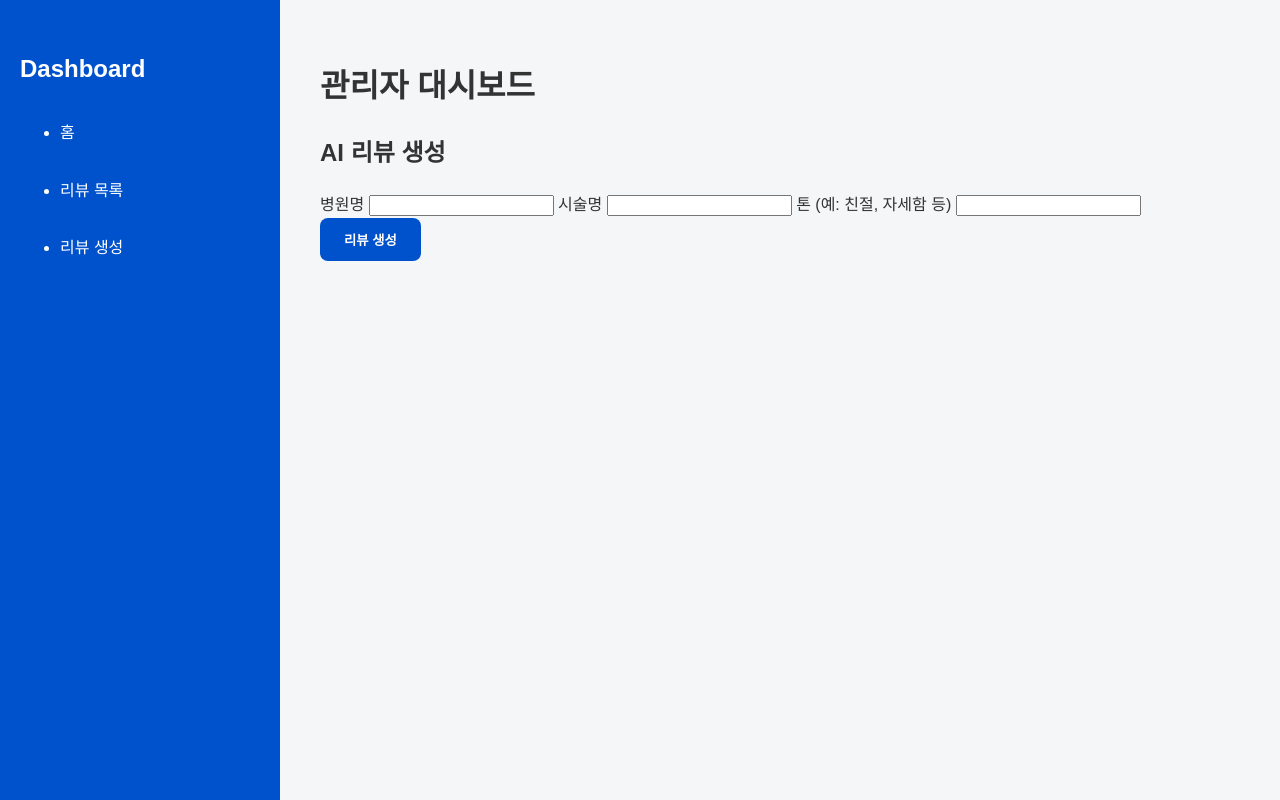
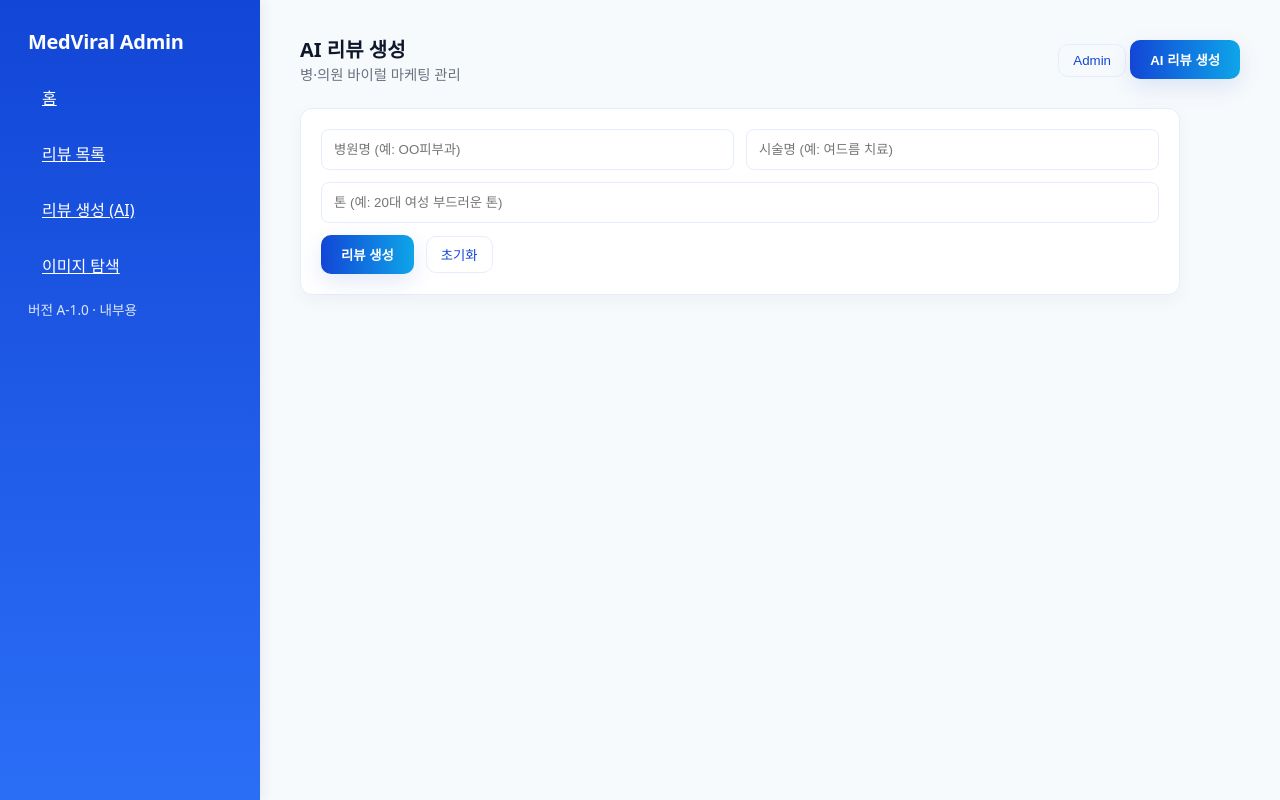
Before and after one commit to Lee-jjun/marketing_llm, a Django app: page /generate/ in a window 1280 px wide. Run offline with Django 5.2, Linux system fonts and the light colour scheme.

Commit message:
디자인 수정

```diff
--- a/apps/dashboard/static/dashboard/css/styles.css
+++ b/apps/dashboard/static/dashboard/css/styles.css
@@ -1,138 +1,83 @@
-/* ------------------------------
-   Global Style
------------------------------- */
-body {
-    font-family: 'Pretendard', sans-serif;
-    background: #f4f6f8;
-    color: #333;
-    line-height: 1.6;
-    margin: 0;
+/* styles.css — Premium Medical Agency theme */
+
+/* ---- Branding colors ---- */
+:root{
+  --bg: #f7fafc;
+  --surface: #ffffff;
+  --muted: #6b7280;
+  --text: #0f172a;
+  --brand: #1246d6;       /* deep royal blue */
+  --brand-2: #2b6ef6;     /* lighter */
+  --accent: #0ea5e9;
+  --soft: #eef2ff;
+  --border: #e6eefb;
 }
 
-a { text-decoration: none; color: inherit; }
-
-/* ------------------------------
-   Layout
------------------------------- */
-.layout {
-    display: flex;
-    min-height: 100vh;
+/* ---- Base ---- */
+*{box-sizing:border-box}
+html,body{height:100%}
+body{
+  font-family: 'Pretendard', system-ui, -apple-system, "Segoe UI", Roboto, "Helvetica Neue", Arial;
+  background: var(--bg);
+  color: var(--text);
+  margin:0;
+  -webkit-font-smoothing:antialiased;
 }
 
-.sidebar {
-    width: 240px;
-    background: #0052cc;
-    color: white;
-    padding: 30px 20px;
-    box-shadow: 2px 0 10px rgba(0,0,0,0.1);
+/* ---- Layout ---- */
+.layout{display:flex;min-height:100vh}
+.sidebar{
+  width:260px;
+  padding:28px;
+  background:linear-gradient(180deg,var(--brand),var(--brand-2));
+  color:#fff;
+  box-shadow: 2px 0 12px rgba(12,34,80,0.08);
 }
+.sidebar .logo{font-weight:700;font-size:1.25rem;margin-bottom:18px;letter-spacing:-0.3px}
+.sidebar nav a{
+  display:flex;align-items:center;padding:12px 14px;border-radius:10px;color:#fff;margin-bottom:8px;
+  transition:background .18s, transform .12s;
+}
+.sidebar nav a:hover{background:rgba(255,255,255,0.06);transform:translateX(4px)}
+.sidebar .small{font-size:0.85rem;color:rgba(255,255,255,0.85);margin-top:10px}
 
-.sidebar h2 {
-    font-size: 1.5rem;
-    margin-bottom: 20px;
+/* ---- Content ---- */
+.content{flex:1;padding:34px 40px}
+.header{display:flex;justify-content:space-between;align-items:center;margin-bottom:24px}
+.h-title{font-size:1.25rem;font-weight:700}
+.h-sub{color:var(--muted);font-size:0.9rem}
+
+/* ---- Cards ---- */
+.stats-grid{display:grid;grid-template-columns:repeat(auto-fit,minmax(220px,1fr));gap:18px;margin-bottom:22px}
+.card{background:var(--surface);padding:20px;border-radius:12px;border:1px solid var(--border);box-shadow:0 6px 18px rgba(13,38,86,0.04)}
+.kpi-value{font-size:1.45rem;font-weight:700;color:var(--brand)}
+.kpi-label{color:var(--muted);font-size:0.95rem;margin-top:6px}
+
+/* ---- Table ---- */
+.default-table{width:100%;border-collapse:collapse;background:var(--surface);border-radius:10px;overflow:hidden;border:1px solid var(--border)}
+.default-table th, .default-table td{padding:14px 16px;text-align:left;border-bottom:1px solid #f1f6fb}
+.default-table th{background:var(--soft);font-weight:700;color:var(--text)}
+.row-muted{color:var(--muted);font-size:0.95rem}
+
+/* ---- Buttons ---- */
+.btn-primary{
+  display:inline-block;padding:10px 20px;border-radius:10px;
+  background:linear-gradient(90deg,var(--brand),var(--accent));
+  color:white;font-weight:700;border:none;cursor:pointer;box-shadow:0 8px 22px rgba(37,70,200,0.12);
 }
+.btn-ghost{padding:8px 14px;border-radius:10px;border:1px solid var(--border);background:transparent;color:var(--brand)}
 
-.sidebar a {
-    display: block;
-    padding: 12px 0;
-    margin-bottom: 8px;
-    border-radius: 8px;
-    transition: background 0.2s;
+/* ---- Result / Detail ---- */
+.result-box{background:var(--surface);padding:20px;border-radius:12px;border:1px solid var(--border);box-shadow:0 6px 16px rgba(10,24,64,0.03)}
+
+/* ---- Small UI ---- */
+.meta {color:var(--muted);font-size:0.9rem}
+.tag {display:inline-block;background:#eef6ff;color:var(--brand);padding:6px 10px;border-radius:999px;font-weight:600;margin-right:8px}
+
+/* ---- Responsive ---- */
+@media (max-width:900px){
+  .layout{flex-direction:column}
+  .sidebar{width:100%;padding:18px}
+  .content{padding:18px}
+  .stats-grid{grid-template-columns:1fr}
 }
-
-.sidebar a:hover {
-    background: rgba(255,255,255,0.1);
-}
-
-.content {
-    flex: 1;
-    padding: 40px;
-    background: #f4f6f8;
-}
-
-/* ------------------------------
-   Cards & Stats
------------------------------- */
-.stats-grid {
-    display: grid;
-    grid-template-columns: repeat(auto-fit, minmax(250px, 1fr));
-    gap: 20px;
-    margin-bottom: 30px;
-}
-
-.card {
-    background: white;
-    padding: 25px;
-    border-radius: 12px;
-    box-shadow: 0 4px 12px rgba(0,0,0,0.08);
-    transition: transform 0.2s, box-shadow 0.2s;
-}
-
-.card:hover {
-    transform: translateY(-5px);
-    box-shadow: 0 8px 20px rgba(0,0,0,0.12);
-}
-
-/* ------------------------------
-   Tables
------------------------------- */
-.default-table {
-    width: 100%;
-    background: white;
-    border-collapse: collapse;
-    margin-top: 20px;
-    border-radius: 12px;
-    overflow: hidden;
-    box-shadow: 0 2px 8px rgba(0,0,0,0.08);
-}
-
-.default-table th, .default-table td {
-    padding: 14px 16px;
-    border-bottom: 1px solid #eee;
-    text-align: left;
-}
-
-.default-table th {
-    background: #f0f4f8;
-    color: #555;
-    font-weight: 600;
-}
-
-/* ------------------------------
-   Buttons
------------------------------- */
-.btn-primary {
-    padding: 12px 24px;
-    background: #0052cc;
-    color: white;
-    border: none;
-    border-radius: 8px;
-    cursor: pointer;
-    font-weight: 600;
-    transition: background 0.2s;
-}
-
-.btn-primary:hover {
-    background: #003d99;
-}
-
-/* ------------------------------
-   Result Boxes
------------------------------- */
-.result-box {
-    margin-top: 20px;
-    background: white;
-    padding: 25px;
-    border-radius: 12px;
-    box-shadow: 0 4px 12px rgba(0,0,0,0.08);
-}
-
-/* ------------------------------
-   Responsive
------------------------------- */
-@media (max-width: 768px) {
-    .layout { flex-direction: column; }
-    .sidebar { width: 100%; height: auto; padding: 20px; }
-    .content { padding: 20px; }
-    .stats-grid { grid-template-columns: 1fr; }
-}
--- a/apps/dashboard/templates/dashboard/base.html
+++ b/apps/dashboard/templates/dashboard/base.html
@@ -2,18 +2,36 @@
 <!DOCTYPE html>
 <html lang="ko">
 <head>
-<meta charset="UTF-8">
-<meta name="viewport" content="width=device-width, initial-scale=1.0">
-<title>{% block title %}Dashboard{% endblock %}</title>
+  <meta charset="utf-8"/>
+  <meta name="viewport" content="width=device-width,initial-scale=1"/>
+  <title>{% block title %}대시보드 · 마케팅LLM{% endblock %}</title>
   <link rel="stylesheet" href="{% static 'dashboard/css/styles.css' %}">
 </head>
 <body>
   <div class="layout">
-    {% include 'dashboard/components/sidebar.html' %}
-
+    <aside class="sidebar">
+      <div class="logo">MedViral Admin</div>
+      <nav>
+        <a href="{% url 'dashboard:index' %}">홈</a>
+        <a href="{% url 'dashboard:reviews_list' %}">리뷰 목록</a>
+        <a href="{% url 'dashboard:generate_review' %}">리뷰 생성 (AI)</a>
+        <a href="{% url 'dashboard:image_browser' %}">이미지 탐색</a>
+      </nav>
+      <div class="small">버전 A-1.0 · 내부용</div>
+    </aside>
 
     <main class="content">
-    {% include 'dashboard/components/header.html' %}
+      <header class="header">
+        <div>
+          <div class="h-title">{% block header_title %}대시보드{% endblock %}</div>
+          <div class="h-sub">{% block header_sub %}병·의원 바이럴 마케팅 관리{% endblock %}</div>
+        </div>
+        <div>
+          <button class="btn-ghost" onclick="location.href='/admin/'">Admin</button>
+          <button class="btn-primary" onclick="location.href='{% url 'dashboard:generate_review' %}'">AI 리뷰 생성</button>
+        </div>
+      </header>
+
       <section>
         {% block content %}{% endblock %}
       </section>
--- a/apps/dashboard/templates/dashboard/components/header.html
+++ b/apps/dashboard/templates/dashboard/components/header.html
@@ -1,3 +1,3 @@
 <header class="header">
-    <h1>관리자 대시보드</h1>
+    <h1>대시보드</h1>
 </header>
--- a/apps/dashboard/templates/dashboard/review_generate.html
+++ b/apps/dashboard/templates/dashboard/review_generate.html
@@ -1,22 +1,61 @@
 {% extends 'dashboard/base.html' %}
-{% block title %}리뷰 생성{% endblock %}
+{% block title %}AI 리뷰 생성{% endblock %}
+{% block header_title %}AI 리뷰 생성{% endblock %}
 {% block content %}
-<h2>AI 리뷰 생성</h2>
-<form id="reviewForm" method="post">
+<div class="card" style="max-width:880px">
+  <form id="reviewForm" method="post">
     {% csrf_token %}
-    <label>병원명</label>
-    <input type="text" name="hospital" required>
+    <div style="display:flex;gap:12px;margin-bottom:12px;">
+      <input name="hospital" placeholder="병원명 (예: OO피부과)" style="flex:1;padding:12px;border-radius:8px;border:1px solid var(--border)" required>
+      <input name="service" placeholder="시술명 (예: 여드름 치료)" style="flex:1;padding:12px;border-radius:8px;border:1px solid var(--border)" required>
+    </div>
+    <div style="margin-bottom:12px;">
+      <input name="tone" placeholder="톤 (예: 20대 여성 부드러운 톤)" style="width:100%;padding:12px;border-radius:8px;border:1px solid var(--border)">
+    </div>
 
-    <label>시술명</label>
-    <input type="text" name="service" required>
+    <div style="display:flex;gap:12px;align-items:center;">
+      <button class="btn-primary" type="submit">리뷰 생성</button>
+      <button type="button" class="btn-ghost" id="clearBtn">초기화</button>
+    </div>
+  </form>
 
-    <label>톤 (예: 친절, 자세함 등)</label>
-    <input type="text" name="tone" required>
+  <div id="resultBox" class="result-box" style="display:none;margin-top:18px"></div>
+</div>
 
-    <button type="submit" class="btn-primary">리뷰 생성</button>
-</form>
-
-<div id="resultBox" class="result-box" style="display:none;"></div>
-
-<script src="/static/dashboard/js/dashboard.js"></script>
+<script>
+function getCookie(name) {
+  let cookieValue = null;
+  if (document.cookie && document.cookie !== '') {
+      const cookies = document.cookie.split(';');
+      for (let i = 0; i < cookies.length; i++) {
+          const cookie = cookies[i].trim();
+          if (cookie.substring(0, name.length + 1) === (name + '=')) {
+              cookieValue = decodeURIComponent(cookie.substring(name.length + 1));
+              break;
+          }
+      }
+  }
+  return cookieValue;
+}
+document.getElementById('reviewForm').addEventListener('submit', async (e)=>{
+  e.preventDefault();
+  const form = e.target;
+  const data = new URLSearchParams(new FormData(form));
+  const csrftoken = getCookie('csrftoken');
+  const res = await fetch("{% url 'dashboard:generate_review' %}",{
+    method:'POST',
+    headers: {'X-CSRFToken': csrftoken},
+    body: data
+  });
+  const json = await res.json();
+  const box = document.getElementById('resultBox');
+  box.style.display='block';
+  if (json.error) {
+    box.innerText = 'Error: ' + (json.error || JSON.stringify(json));
+  } else {
+    box.innerText = json.review;
+  }
+});
+document.getElementById('clearBtn').addEventListener('click', ()=>{ document.getElementById('reviewForm').reset(); document.getElementById('resultBox').style.display='none'; });
+</script>
 {% endblock %}
--- a/apps/dashboard/urls.py
+++ b/apps/dashboard/urls.py
@@ -4,10 +4,10 @@ from . import views
 app_name = "dashboard"
 
 urlpatterns = [
-    path("", views.index, name="index"),
-    path("upload/", views.upload_view, name="upload"),
-    path("reviews/", views.review_list, name="review_list"),
-    path("reviews/<int:pk>/", views.review_detail, name="review_detail"),
-    path("generate/", views.review_generate, name="review_generate"),
-    path("images/", views.image_browser, name="image_browser"),
+  path("", views.index, name="index"),
+  path("upload/", views.upload_view, name="upload"),
+  path("reviews/", views.review_list, name="reviews_list"),
+  path("reviews/<int:pk>/", views.review_detail, name="review_detail"),
+  path("generate/", views.review_generate, name="generate_review"),
+  path("images/", views.image_browser, name="image_browser"),
 ]
--- a/apps/dashboard/views.py
+++ b/apps/dashboard/views.py
@@ -1,24 +1,47 @@
 from django.shortcuts import render, get_object_or_404
-from django.views import View
 from django.http import JsonResponse
-from apps.data.models import Review, Campaign
+from apps.data.models import Review, Campaign, ImageAsset
+from apps.ml.services.llm_service import generate_review
 
 def index(request):
-    return render(request, "dashboard/index.html")
+    total_reviews = Review.objects.count()
+    generated = Review.objects.filter(metadata__generated_by='llm').count()
+    campaigns = Campaign.objects.all()[:6]
+    context = {
+        "total_reviews": total_reviews,
+        "generated_reviews": generated,
+        "model_version": "A-1.0",
+        "campaigns": campaigns
+    }
+    return render(request, "dashboard/index.html", context)
 
 def upload_view(request):
     return render(request, "dashboard/upload.html")
 
 def review_list(request):
-    reviews = Review.objects.all().order_by("-id")
+    reviews = Review.objects.all().order_by("-created_at")[:200]
     return render(request, "dashboard/review_list.html", {"reviews": reviews})
 
 def review_detail(request, pk):
-    review = Review.objects.get(pk=pk)
-    return render(request, "dashboard/review_detail.html", {"review": review})
+    review = get_object_or_404(Review, pk=pk)
+    return render(request, "dashboard/review_detail.html", {"r": review})
 
 def review_generate(request):
-    return render(request, "dashboard/review_generate.html")
+    if request.method == 'GET':
+        return render(request, "dashboard/review_generate.html")
+    # POST: create via LLM
+    clinic = request.POST.get("hospital")
+    service = request.POST.get("service")
+    tone = request.POST.get("tone", "친절한 톤")
+    if not clinic or not service:
+        return JsonResponse({"error":"hospital and service required"}, status=400)
+    try:
+        generated = generate_review(clinic_name=clinic, treatment=service, tone=tone)
+    except Exception as e:
+        return JsonResponse({"error":"LLM failed","detail":str(e)}, status=500)
+    rev = Review.objects.create(original_text=generated, cleaned_text=generated[:1000], metadata={"generated_by":"llm","clinic":clinic})
+    return JsonResponse({"review":generated,"review_id":rev.id})
 
 def image_browser(request):
-    return render(request, "dashboard/image_browser.html")
+    images = ImageAsset.objects.all().order_by("-created_at")[:200]
+    return render(request, "dashboard/image_browser.html", {"images": images})
```
Also changed, not shown: apps/dashboard/templates/dashboard/image_browser.html (+18 -0 lines), apps/dashboard/templates/dashboard/index.html (+30 -8 lines), apps/dashboard/templates/dashboard/review_detail.html (+16 -9 lines), apps/dashboard/templates/dashboard/review_list.html (+35 -7 lines), apps/dashboard/static/dashboard/js/dashboard.js (line endings or trailing spaces). Lines whose indentation alone changed are shown as unchanged.
